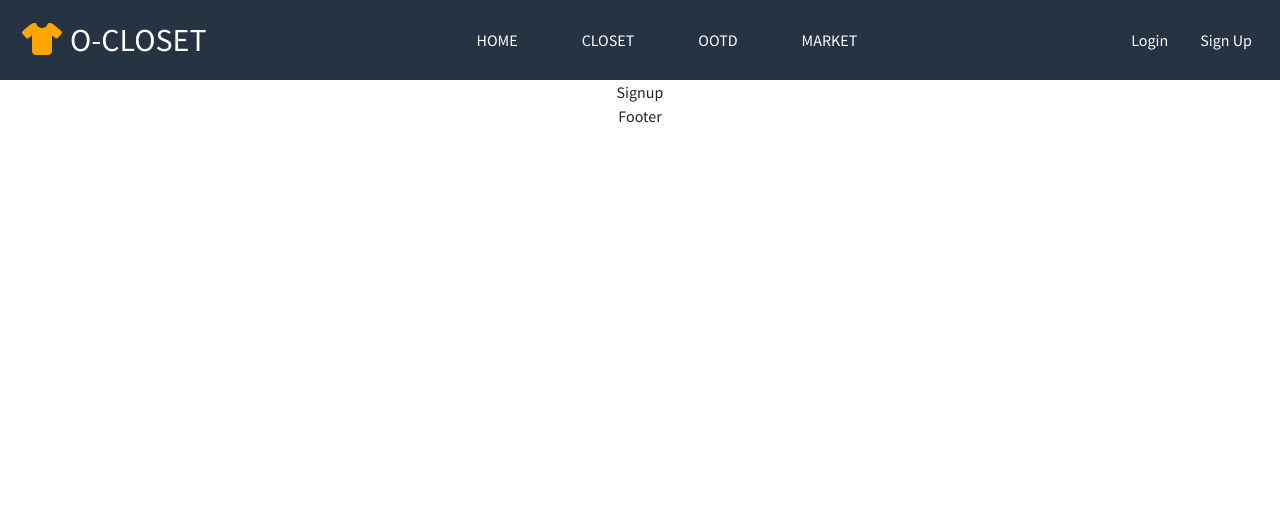
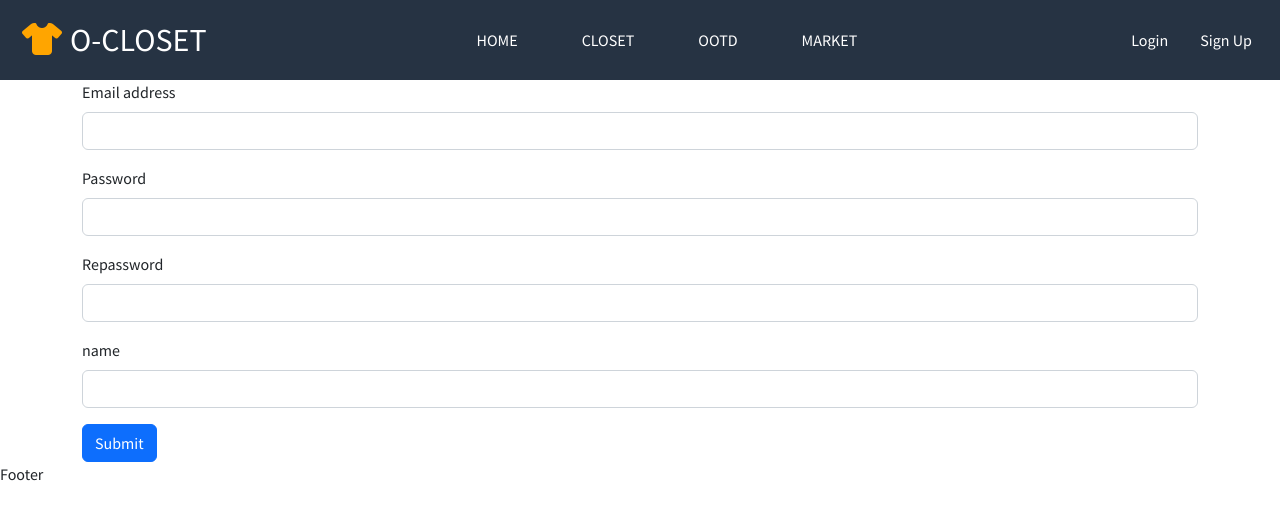
Before and after one commit to minleejae/aiClosetToUpgrade, a React (Create React App) app in the folder client/: page /signup in a window 1280 px wide. Shown: the top 520 px of the page. Built offline with nearby package versions, Linux system fonts and the light colour scheme.

Commit message:
REAFACTOR: 유저 로그인, 회원가입 컴포넌트 추가 및 리팩토링

```diff
--- a/client/src/App.css
+++ b/client/src/App.css
@@ -1,6 +1,6 @@
-.App {
+/* .App {
   text-align: center;
-}
+} */
 
 a:hover {
   color: white;
--- a/client/src/App.js
+++ b/client/src/App.js
@@ -17,6 +17,41 @@ function App() {
   //로그인한 회원 정보:{회원 이름, 옷 정보, ..}
   const [memberInfo, setMemberInfo] = useState(null);
 
+
+
+  // 로그인 입력받을 데이터를 props로 넘겨줌
+  const [signInData, setSignInData] = useState({
+    email: "",
+    password: ""
+  })
+
+  // 회원가입 입력받을 데이터를 props로 넘겨줌
+  const [signUpData, setSignUpdata] = useState({
+    email: "",
+    password: "",
+    rePassword: "",
+    name: ""
+  })
+
+  const onChangeSignInData = (e) => {
+    setSignInData({
+      ...signInData,
+      [e.target.name]: e.target.value
+    })
+  }
+
+  const onChangeSignUpdata = (e) => {
+    setSignUpdata({
+      ...signUpData,
+      [e.target.name]: e.target.value
+    })
+  }
+
+
+
+
+
+
   useEffect(() => {
   }, [loginState]);
 
@@ -26,8 +61,8 @@ function App() {
       <Header loginState={loginState} />
       <Routes>
         <Route path='/' element={<Home loginState={loginState} setLoginState={setLoginState} />} />
-        <Route path="login" element={<Login loginState={loginState} setLoginState={setLoginState} memberInfo={memberInfo} setMemberInfo={setMemberInfo} />} />
-        <Route path="signup" element={<Signup loginState={loginState} setLoginState={setLoginState} memberInfo={memberInfo} setMemberInfo={setMemberInfo} />} />
+        <Route path="login" element={<Login signInData={signInData} onChangeSignInData={onChangeSignInData} />} />
+        <Route path="signup" element={<Signup signUpData={signUpData} onChangeSignUpdata={onChangeSignUpdata} />} />
         <Route path='closet' element={<Closet />} />
         <Route path='board' element={<Community />} />
         <Route path='market' element={<Sales />} />
--- a/client/src/components/Login.js
+++ b/client/src/components/Login.js
@@ -1,11 +1,26 @@
 import React, { useState, useEffect } from 'react';
 
-const Login = ({ loginState, setLoginState }) => {
+
+//signInData, onChangeSignInData 만들어야함
+const Login = ({ signInData, onChangeSignInData }) => {
     return (
         <div>
-            login
-            <button onClick={() => { setLoginState(true) }}>login</button>
-        </div>
+            <div className="album">
+                <div className="container">
+                    <form>
+                        <div className="mb-3">
+                            <label htmlFor="email" className="form-label">Email address</label>
+                            <input type="email" value={signInData.email} className="form-control" id="email" name="email" aria-describedby="emailHelp" onChange={onChangeSignInData} />
+                        </div>
+                        <div className="mb-3">
+                            <label htmlFor="password" className="form-label">Password</label>
+                            <input type="password" value={signInData.password} className="form-control" id="password" name="password" onChange={onChangeSignInData} />
+                        </div>
+                        <button type="submit" className="btn btn-primary">로그인</button>
+                    </form>
+                </div>
+            </div>
+        </div >
     )
 }
 
--- a/client/src/components/Signup.js
+++ b/client/src/components/Signup.js
@@ -1,9 +1,32 @@
 import React, { useState, useEffect } from 'react';
 
-const Signup = ({ memberInfo, setMemberInfo }) => {
+//signUpData, onChangeSignUpdata 만들어야함
+const Signup = ({ signUpData, onChangeSignUpdata }) => {
     return (
         <div>
-            Signup
+            <div className="album">
+                <div className="container">
+                    <form>
+                        <div className="mb-3">
+                            <label htmlFor="email" className="form-label">Email address</label>
+                            <input type="email" value={signUpData.email} className="form-control" id="email" name="email" aria-describedby="emailHelp" onChange={onChangeSignUpdata} />
+                        </div>
+                        <div className="mb-3">
+                            <label htmlFor="password" className="form-label">Password</label>
+                            <input type="password" value={signUpData.password} className="form-control" id="password" name="password" onChange={onChangeSignUpdata} />
+                        </div>
+                        <div className="mb-3">
+                            <label htmlFor="rePassword" className="form-label">Repassword</label>
+                            <input type="password" value={signUpData.rePassword} className="form-control" id="rePassword" name="rePassword" onChange={onChangeSignUpdata} />
+                        </div >
+                        <div className="mb-3">
+                            <label htmlFor="name" className="form-label">name</label>
+                            <input type="text" value={signUpData.name} className="form-control" id="name" name="name" onChange={onChangeSignUpdata} />
+                        </div >
+                        <button type="submit" className="btn btn-primary">Submit</button>
+                    </form >
+                </div >
+            </div >
         </div>
     )
 }
```
